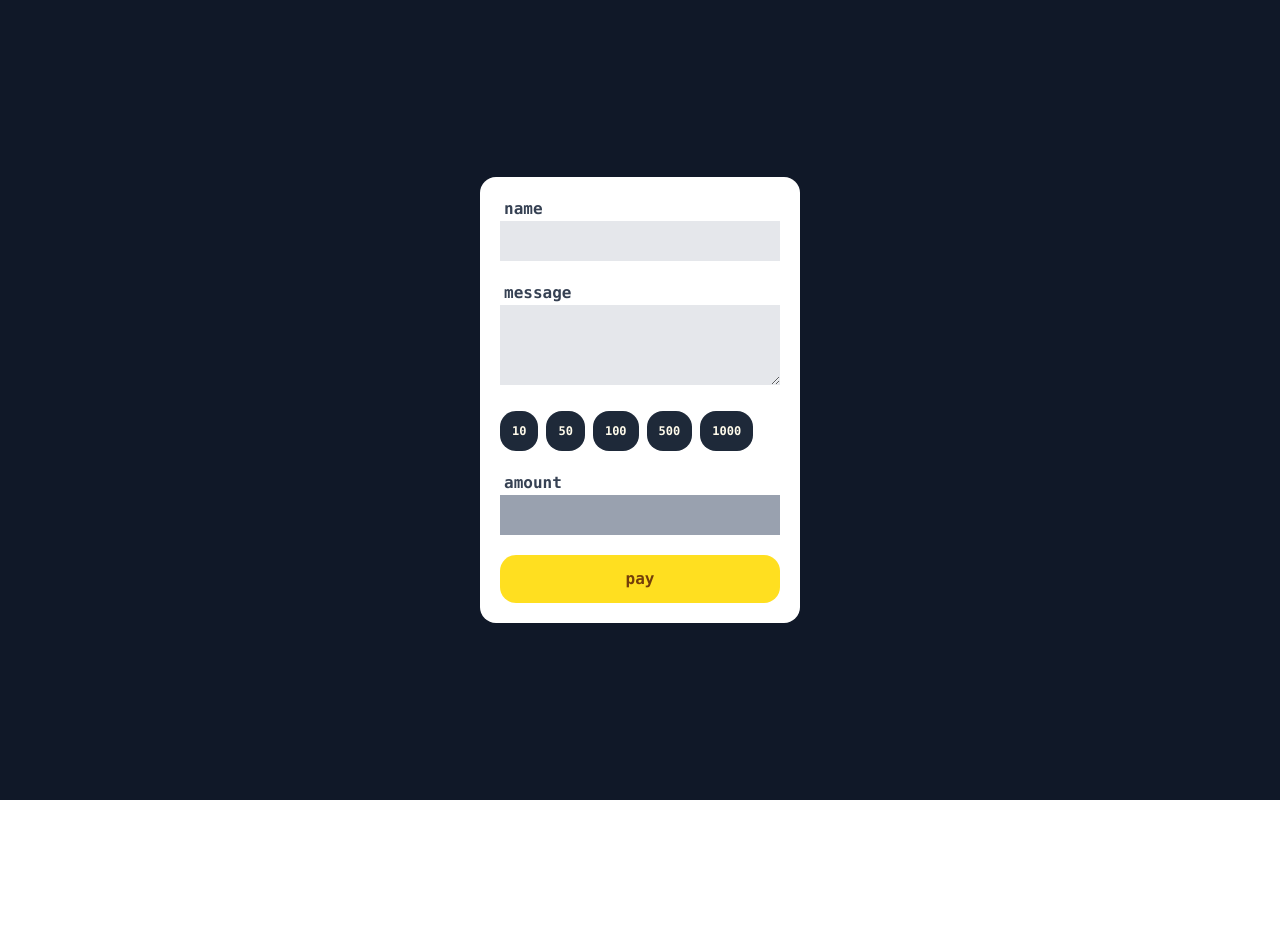
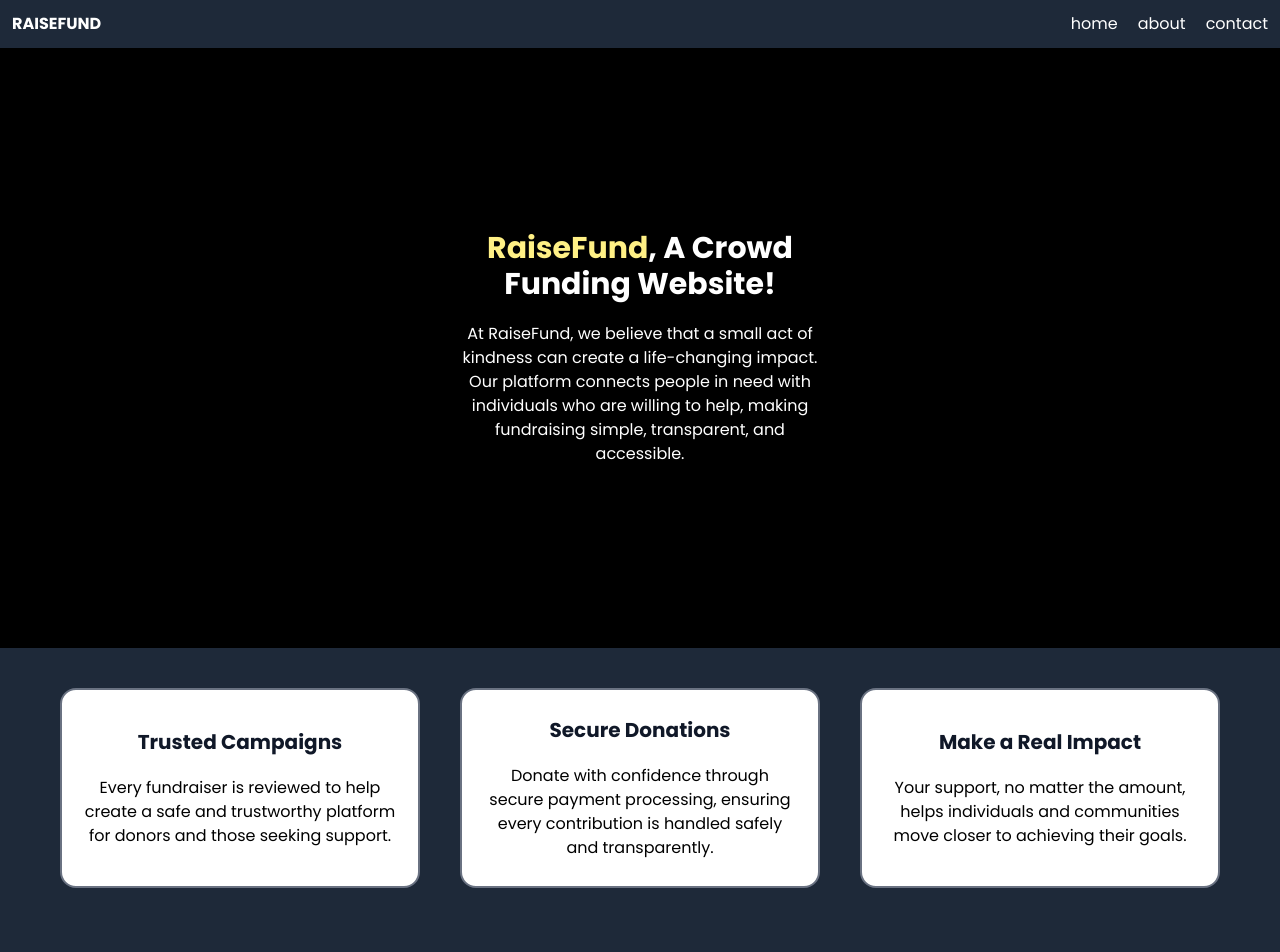
Before and after one commit to RealKronos69/raisefund, a React (Vite) app: page / in a window 1280 px wide. Shown: the top 952 px of the page. Before the commit the page ends 800 px from the top, so only its background shows below. Built offline with nearby package versions, Linux system fonts and the light colour scheme.

Commit message:
added navbar

```diff
--- a/index.html
+++ b/index.html
@@ -1,14 +1,28 @@
 <!doctype html>
 <html lang="en">
+
 <head>
   <meta charset="UTF-8" />
   <link rel="icon" type="image/svg+xml" href="/favicon.svg" />
+  <link rel="preconnect" href="https://fonts.googleapis.com">
+  <link rel="preconnect" href="https://fonts.gstatic.com" crossorigin>
+  <link
+    href="https://fonts.googleapis.com/css2?family=Poppins:ital,wght@0,100;0,200;0,300;0,400;0,500;0,600;0,700;0,800;0,900;1,100;1,200;1,300;1,400;1,500;1,600;1,700;1,800;1,900&display=swap"
+    rel="stylesheet">
+
   <meta name="viewport" content="width=device-width, initial-scale=1.0" />
   <title>raisefund</title>
+  <style>
+    *{
+      font-family: poppins;
+    }
+  </style>
 </head>
+
 <body>
   <div id="root"></div>
   <script type="module" src="/src/main.jsx"></script>
   <script src="https://checkout.razorpay.com/v1/checkout.js"></script>
 </body>
+
 </html>
--- a/src/App.jsx
+++ b/src/App.jsx
@@ -1,85 +1,16 @@
 import { useState, useEffect, useRef } from "react"
-
+import Pay from './components/pay'
+import Navbar from './components/navbar'
+import Home from './components/home'
+import Footer from './components/footer'
 
 function App() {
-  const nm = useRef()
-  const msg = useRef()
-  const amt = useRef()
-  const fetchdata = async (NAME, MESSAGE, AMOUNT) => {
-    if (NAME === "" || MESSAGE === "" || AMOUNT === "") {
-      console.log('empty')
-      return
-    }
-    if (AMOUNT<10 || AMOUNT>10000) {
-      console.log('invalid amount')
-      return
-    }
-    const response = await fetch('http://localhost:3000/api', {
-      method: 'POST',
-      headers: {
-        'Content-Type': 'application/json'
-      },
-      body: JSON.stringify({
-        name: NAME,
-        message: MESSAGE,
-        amount: AMOUNT
-      })
-    })
-    const data = await response.json()
-    console.log(data)
-    const options = {
-      key: "rzp_test_THkOfi3Dh6ISK8",
-      amount: data.amount,
-      currency: data.currency,
-      order_id: data.id,
-      name: "RaiseFund",
-      description: "Donation",
 
-      handler: function (response) {
-        alert("Payment Successful");
-        console.log(response);
-      },
-
-      prefill: {
-        name: "John Doe",
-        email: "john@example.com",
-        contact: "9999999999",
-      },
-
-      theme: {
-        color: "#3399cc",
-      },
-    };
-    const rzp = new window.Razorpay(options);
-    rzp.open();
-    nm.current.value = ""
-    msg.current.value = ""
-    amt.current.value = ""
-  }
   return (
-    <section className="bg-gray-900 h-screen flex justify-center items-center">
-      <div className="w-80 bg-white rounded-2xl p-5 flex flex-col gap-5 justify-between h-fit">
-        <div>
-          <h1 className="text-gray-700 font-semibold font-mono pl-1">name</h1>
-          <input ref={nm} className="bg-gray-200 w-full h-10 p-3 focus:outline-0" type="text" placeholder="" />
-        </div>
-        <div>
-          <h1 className="text-gray-700 font-semibold font-mono pl-1">message</h1>
-          <textarea ref={msg} className="bg-gray-200 w-full h-20 p-3 focus:outline-0" name="message" rows="4" cols="50" placeholder=""></textarea>
-        </div>
-        <div className="flex gap-2 flex-wrap">
-          <button onClick={(e)=>{amt.current.value=e.target.textContent}} className="p-3 text-xs bg-gray-800 font-semibold font-mono text-amber-50 rounded-2xl cursor-pointer">10</button>
-          <button onClick={(e)=>{amt.current.value=e.target.textContent}} className="p-3 text-xs bg-gray-800 font-semibold font-mono text-amber-50 rounded-2xl cursor-pointer">50</button>
-          <button onClick={(e)=>{amt.current.value=e.target.textContent}} className="p-3 text-xs bg-gray-800 font-semibold font-mono text-amber-50 rounded-2xl cursor-pointer">100</button>
-          <button onClick={(e)=>{amt.current.value=e.target.textContent}} className="p-3 text-xs bg-gray-800 font-semibold font-mono text-amber-50 rounded-2xl cursor-pointer">500</button>
-          <button onClick={(e)=>{amt.current.value=e.target.textContent}} className="p-3 text-xs bg-gray-800 font-semibold font-mono text-amber-50 rounded-2xl cursor-pointer">1000</button>
-        </div>
-        <div>
-          <h1 className="text-gray-700 font-semibold font-mono pl-1">amount</h1>
-          <input ref={amt} className="bg-gray-400 w-full h-10 p-3 focus:outline-0 font-mono text-gray-800 font-bold" type="number" min="10" step="1" />
-        </div>
-        <button onClick={() => { fetchdata(nm.current.value, msg.current.value, amt.current.value) }} className="w-full rounded-2xl p-3 bg-yellow-300 hover:scale-101 text-yellow-900 font-mono font-bold cursor-pointer">pay</button>
-      </div>
+    <section>
+      <Navbar/>
+      <Home/>
+      <Footer/>
     </section>
   )
 }
--- /dev/null
+++ b/src/components/footer.jsx
@@ -0,0 +1,9 @@
+const Footer = ()=>{
+    return(
+        <footer className="bg-red-400 h-100">
+
+        </footer>
+    )
+}
+
+export default Footer
--- /dev/null
+++ b/src/components/home.jsx
@@ -0,0 +1,44 @@
+import { useState, useRef, useEffect } from 'react'
+
+const Home = () => {
+    const cardobj = [
+        {
+            title: "Trusted Campaigns",
+            msg: "Every fundraiser is reviewed to help create a safe and trustworthy platform for donors and those seeking support."
+        },
+        {
+            title: "Secure Donations",
+            msg: "Donate with confidence through secure payment processing, ensuring every contribution is handled safely and transparently."
+        },
+        {
+            title: "Make a Real Impact",
+            msg: "Your support, no matter the amount, helps individuals and communities move closer to achieving their goals."
+        }
+    ]
+    const [card, setcard] = useState(cardobj)
+    return (
+        <section className="">
+            <section className='bg-black p-5 h-150 flex justify-center flex-col items-center gap-5 w-full'>
+                <h1 className='text-white font-bold text-3xl max-w-90 text-center'><span className='text-yellow-200'>RaiseFund</span>, A Crowd Funding Website!</h1>
+                <p className='text-white max-w-90 text-center'>At RaiseFund, we believe that a small act of kindness can create a life-changing impact. Our platform connects people in need with individuals who are willing to help, making fundraising simple, transparent, and accessible.</p>
+            </section>
+            <section className='p-5 bg-gray-800'>
+                <div className='w-full h-fit flex gap-10 flex-wrap justify-center p-5'>
+                    {card.map((e) => {
+                        return (
+                            <div key={e.title} className='w-90 h-50 bg-white border-2 border-gray-500 rounded-2xl text-center flex flex-col gap-5 justify-center p-5 hover:bg-gray-300'>
+                                <h1 className='font-bold text-xl text-gray-900'>{e.title}</h1>
+                                <p>{e.msg}</p>
+                            </div>
+                        )
+                    })}
+                </div>
+            </section>
+            <section className='p-5 bg-gray-800'>
+
+            </section>
+        </section>
+    )
+}
+
+export default Home
--- /dev/null
+++ b/src/components/navbar.jsx
@@ -0,0 +1,18 @@
+
+
+const Navbar = ()=>{
+    return(
+        <div className="p-3 bg-gray-800 *:text-white">
+            <nav className="flex justify-between">
+                <h1 className="font-bold font-mono">RAISEFUND</h1>
+                <ul className="flex gap-5 *:cursor-pointer *:font-mono *:hover:text-gray-950">
+                    <li>home</li>
+                    <li>about</li>
+                    <li>contact</li>
+                </ul>
+            </nav>
+        </div>
+    )
+}
+
+export default Navbar
--- /dev/null
+++ b/src/components/pay.jsx
@@ -0,0 +1,87 @@
+import { useState, useEffect, useRef } from "react"
+
+
+function Pay() {
+  const nm = useRef()
+  const msg = useRef()
+  const amt = useRef()
+  const fetchdata = async (NAME, MESSAGE, AMOUNT) => {
+    if (NAME === "" || MESSAGE === "" || AMOUNT === "") {
+      console.log('empty')
+      return
+    }
+    if (AMOUNT<10 || AMOUNT>10000) {
+      console.log('invalid amount')
+      return
+    }
+    const response = await fetch('http://localhost:3000/api', {
+      method: 'POST',
+      headers: {
+        'Content-Type': 'application/json'
+      },
+      body: JSON.stringify({
+        name: NAME,
+        message: MESSAGE,
+        amount: AMOUNT
+      })
+    })
+    const data = await response.json()
+    console.log(data)
+    const options = {
+      key: "rzp_test_THkOfi3Dh6ISK8",
+      amount: data.amount,
+      currency: data.currency,
+      order_id: data.id,
+      name: "RaiseFund",
+      description: "Donation",
+
+      handler: function (response) {
+        alert("Payment Successful");
+        console.log(response);
+      },
+
+      prefill: {
+        name: NAME,
+        email: "john@example.com",
+        contact: "9999999999",
+      },
+
+      theme: {
+        color: "#3399cc",
+      },
+    };
+    const rzp = new window.Razorpay(options);
+    rzp.open();
+    nm.current.value = ""
+    msg.current.value = ""
+    amt.current.value = ""
+  }
+  return (
+    <section className="bg-gray-900 h-screen flex justify-center items-center">
+      <div className="w-80 bg-white rounded-2xl p-5 flex flex-col gap-5 justify-between h-fit">
+        <div>
+          <h1 className="text-gray-700 font-semibold font-mono pl-1">name</h1>
+          <input ref={nm} className="bg-gray-200 w-full h-10 p-3 focus:outline-0" type="text" placeholder="" />
+        </div>
+        <div>
+          <h1 className="text-gray-700 font-semibold font-mono pl-1">message</h1>
+          <textarea ref={msg} className="bg-gray-200 w-full h-20 p-3 focus:outline-0" name="message" rows="4" cols="50" placeholder=""></textarea>
+        </div>
+        <div className="flex gap-2 flex-wrap">
+          <button onClick={(e)=>{amt.current.value=e.target.textContent}} className="p-3 text-xs bg-gray-800 font-semibold font-mono text-amber-50 rounded-2xl cursor-pointer">10</button>
+          <button onClick={(e)=>{amt.current.value=e.target.textContent}} className="p-3 text-xs bg-gray-800 font-semibold font-mono text-amber-50 rounded-2xl cursor-pointer">50</button>
+          <button onClick={(e)=>{amt.current.value=e.target.textContent}} className="p-3 text-xs bg-gray-800 font-semibold font-mono text-amber-50 rounded-2xl cursor-pointer">100</button>
+          <button onClick={(e)=>{amt.current.value=e.target.textContent}} className="p-3 text-xs bg-gray-800 font-semibold font-mono text-amber-50 rounded-2xl cursor-pointer">500</button>
+          <button onClick={(e)=>{amt.current.value=e.target.textContent}} className="p-3 text-xs bg-gray-800 font-semibold font-mono text-amber-50 rounded-2xl cursor-pointer">1000</button>
+        </div>
+        <div>
+          <h1 className="text-gray-700 font-semibold font-mono pl-1">amount</h1>
+          <input ref={amt} className="bg-gray-400 w-full h-10 p-3 focus:outline-0 font-mono text-gray-800 font-bold" type="number" min="10" step="1" />
+        </div>
+        <button onClick={() => { fetchdata(nm.current.value, msg.current.value, amt.current.value) }} className="w-full rounded-2xl p-3 bg-yellow-300 hover:scale-101 text-yellow-900 font-mono font-bold cursor-pointer">pay</button>
+      </div>
+    </section>
+  )
+}
+
+export default Pay
```
Also changed, not shown: src/components/reviews.jsx (added). Lines whose indentation alone changed are shown as unchanged.
